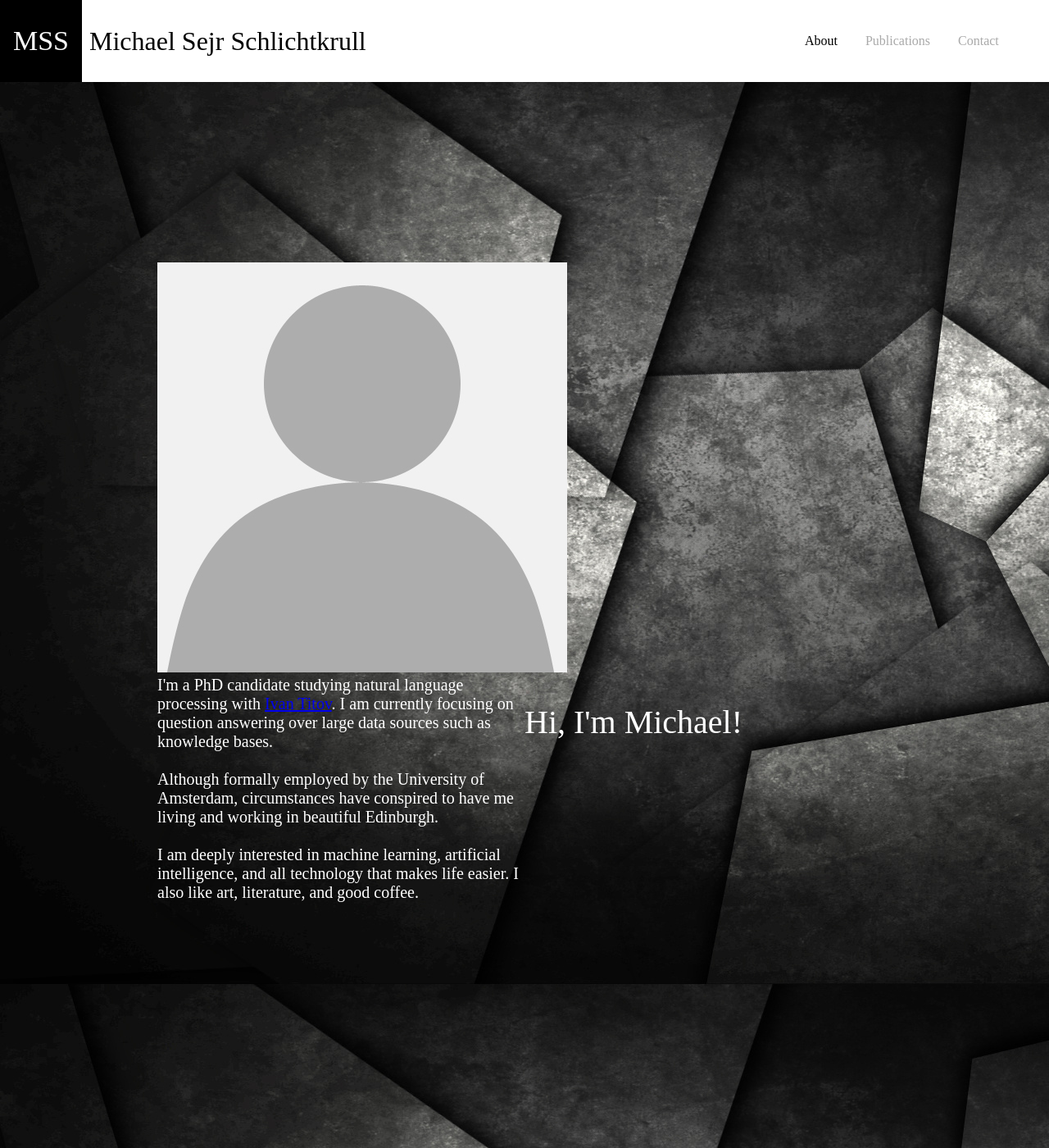
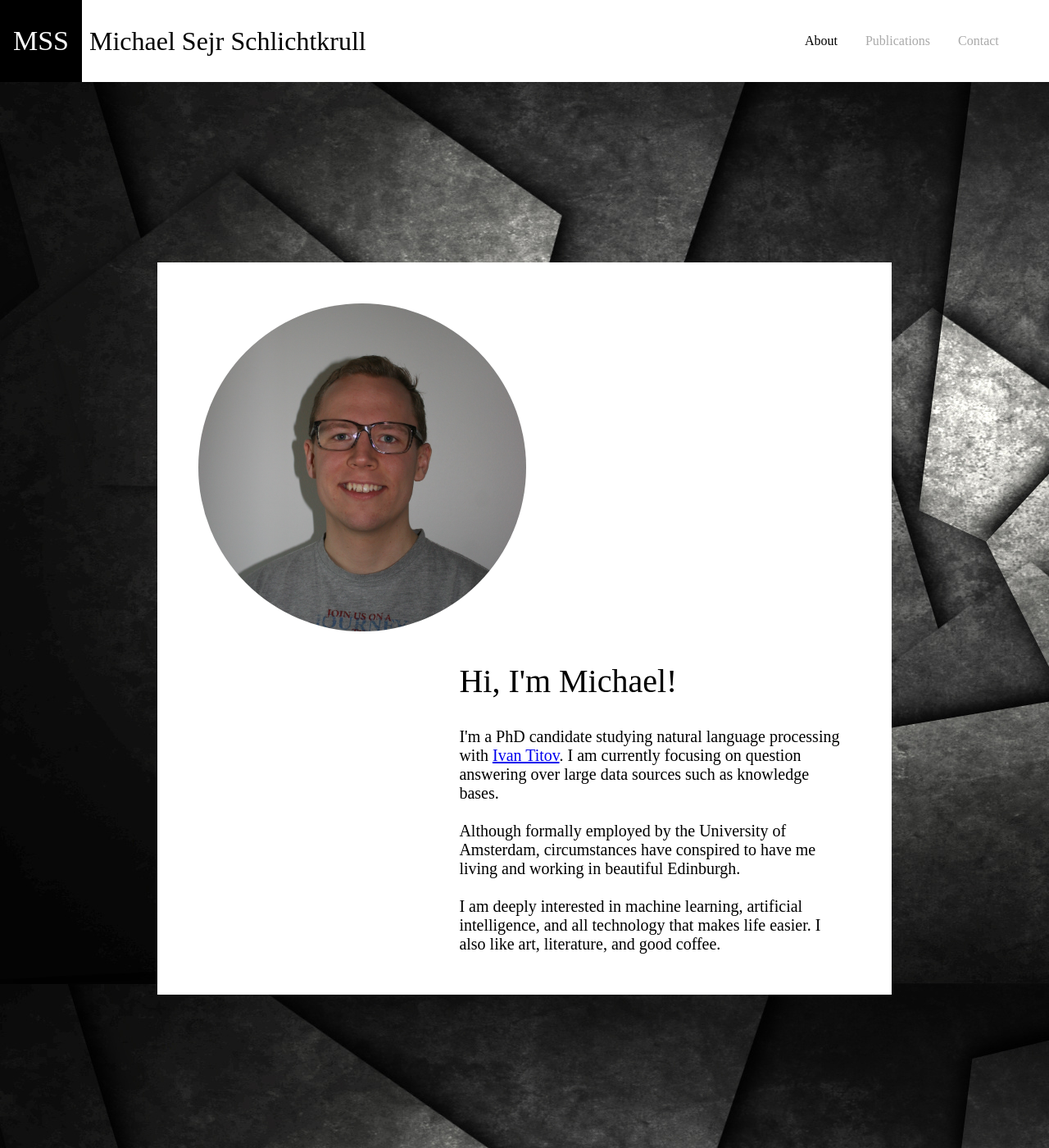
Before and after one commit to MichSchli/MichSchli.github.io, a Jekyll site: the page built from _pages/index.html, in a window 1280 px wide and 1400 px high. Shown: the whole window at 82% size. Built offline with Jekyll 4.4.1, drawn with Linux system fonts in a browser that asks for light colours; nearby versions of some CDN libraries.

Commit message:
Slightly updated 'about' section

```diff
--- a/_pages/about.html
+++ b/_pages/about.html
@@ -1,15 +1,18 @@
-<div class=michael-portrait-box>
-   <img src=/images/portrait-placeholder.jpg></img>
+
+<div class=michael-about-box>
+<div class=michael-about-portrait-box>
+   <img src=/images/temp_photo.JPG></img>
 </div>
 
-<div class=michael-greeting-box>
-   <h2 class=michael-greeting>Hi, I'm Michael!</h2>
+<div class=michael-about-greeting-box>
+   <h2 class=michael-about-greeting>Hi, I'm Michael!</h2>
 </div>
 
-<div class=michael-about-box>
+<div class=michael-about-description-box>
 I'm a PhD candidate studying natural language processing with <a href=ivan-titov.org>Ivan Titov</a>. I am currently focusing on question answering over large data sources such as knowledge bases.
 <br /><br />
 Although formally employed by the University of Amsterdam, circumstances have conspired to have me living and working in beautiful Edinburgh.
 <br /><br />
 I am deeply interested in machine learning, artificial intelligence, and all technology that makes life easier. I also like art, literature, and good coffee.
 </div>
+</div>
--- a/css/main.css
+++ b/css/main.css
@@ -121,21 +121,32 @@ body {
 Styling for 'about'-section:
 */
 
-.michael-portrait-box {
+.michael-about-box {
+	float: left;
+	background: white;
+	padding: 50px;
+}
+
+.michael-about-portrait-box {
 	display: inline-block;
 	float: left;
 }
 
-.michael-greeting-box {
+.michael-about-portrait-box img {
+	border-radius: 50%;
+	height: 400px;
+}
+
+.michael-about-greeting-box {
 	display: inline-block;
 	display: inline-block;
 	float: right;
-	width: 50%;
+	width: 60%;
 	text-align: left;
 }
 
-.michael-greeting-box h2 {
-	color: white;
+.michael-about-greeting-box h2 {
+	color: black;
 	font-family: Raleway;
 	font-style: normal;
 	font-variant: normal;
@@ -143,16 +154,16 @@ Styling for 'about'-section:
 	font-size: 40px;
 }
 
-.michael-about-box {
+.michael-about-description-box {
 	display: inline-block;
 	float: right;
-	width: 50%;
+	width: 60%;
 	font-family: Raleway;
 	font-style: normal;
 	font-variant: normal;
 	font-weight: 500;
 	font-size: 20px;
-	color: white;
+	color: black;
 }
 
 
```
Also changed, not shown: images/temp_photo.JPG (added).
